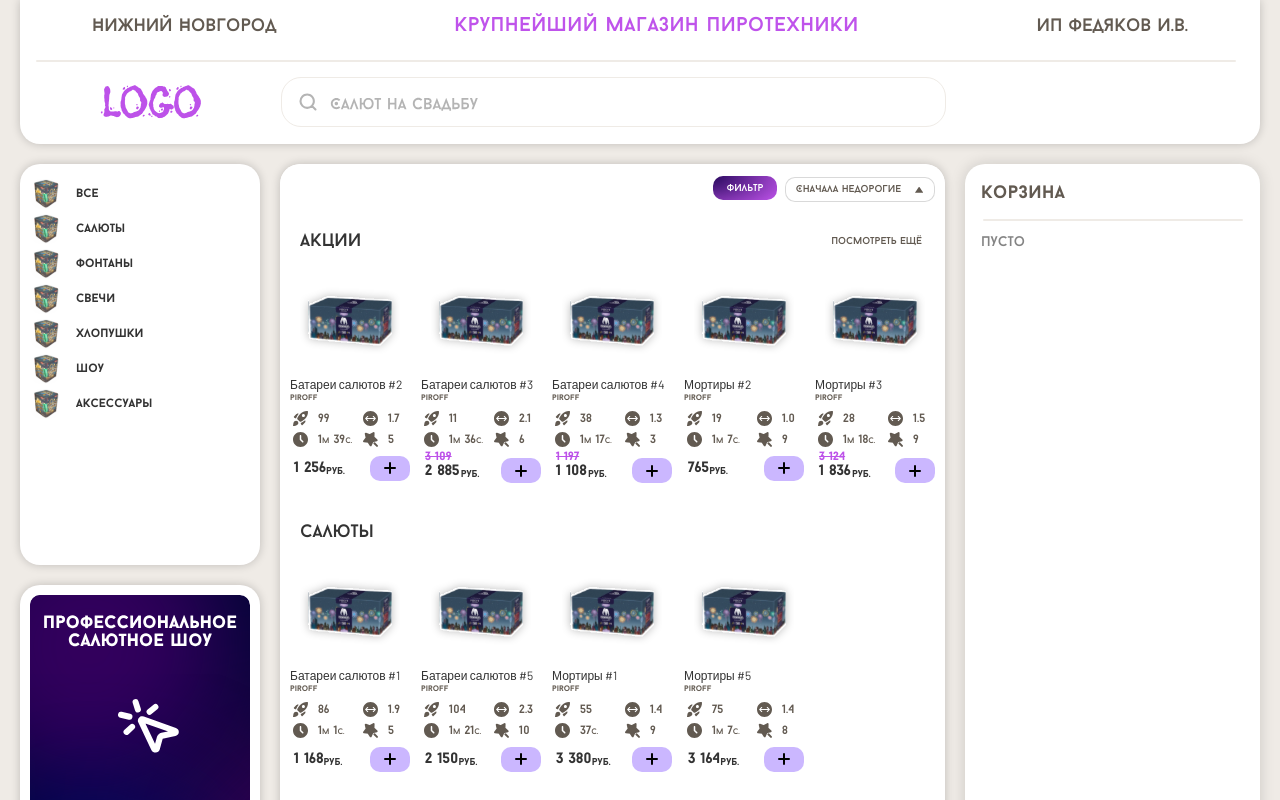
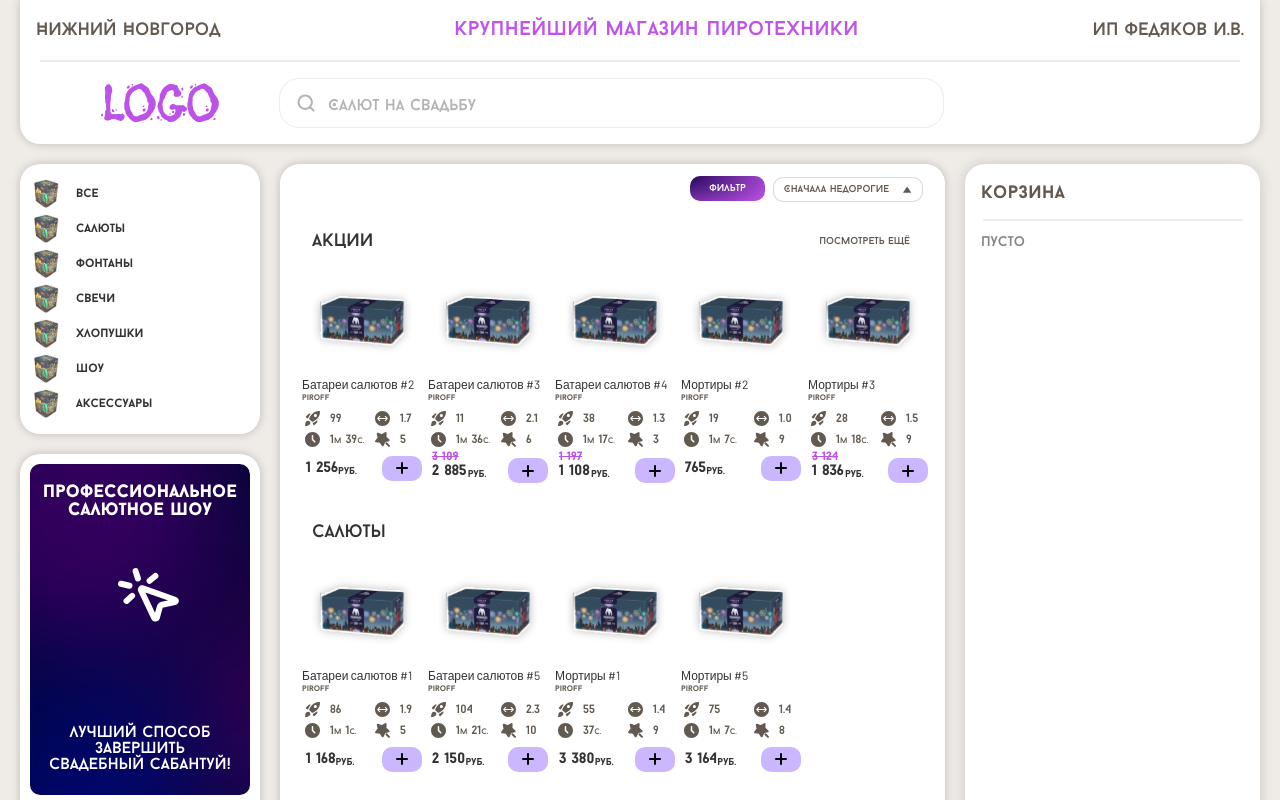
Before and after one commit to VladosGoneGG/FIREWORK, a React (Vite) app: page / in a window 1280 px wide. Both pictures are taken after a click on the button "все". Shown: the top 800 px of the page. Built offline with nearby package versions, Linux system fonts and the light colour scheme.

Commit message:
ver 0.8.5

```diff
--- a/src/components/CategoryFilter/CategoryFilter.jsx
+++ b/src/components/CategoryFilter/CategoryFilter.jsx
@@ -61,7 +61,7 @@ const CategoryFilter = ({ onAnyCategoryClick }) => {
 	}
 
 	return (
-		<aside className='w-[240px] min-h-[401px] bg-white rounded-[20px] p-2.5 shadow-[0_0_10px_0_rgba(0,0,0,0.2)] font-baron lowercase font-bold '>
+		<aside className='w-[240px] max-h-[401px] bg-white rounded-[20px] p-2.5 shadow-[0_0_10px_0_rgba(0,0,0,0.2)] font-baron lowercase font-bold '>
 			<ul className='space-y-1'>
 				{list.map(cat => {
 					const key = norm(cat.name)
--- a/src/components/Header/Header.jsx
+++ b/src/components/Header/Header.jsx
@@ -3,33 +3,64 @@ import Logo from '../../assets/SVG/LOGO.svg'
 
 const Header = ({ rightSlot }) => {
 	return (
-		<header className='w-[1240px] h-[144px] rounded-b-[20px] shadow-[0_0_10px_0_rgba(0,0,0,0.2)] bg-white'>
-			<div className='mx-auto max-w-[1240px] px-4 py-3'>
-				<div className='flex items-center justify-between select-none'>
-					<div>
-						<p className='font-baron ml-14 text-[18px] text-[#625a51]'>
-							Нижний Новгород
-						</p>
-					</div>
-					<h2 className='font-baron text-[#bf53eb] text-xl tracking-wide'>
+		<header
+			className='
+        mx-auto
+        w-[min(1240px,calc(100vw-20px))]
+        bg-white rounded-b-[20px]
+        shadow-[0_0_10px_0_rgba(0,0,0,0.2)]
+      '
+		>
+			<div className='py-4'>
+				{/* Верхняя строка */}
+				<div className='flex items-center justify-between gap-6 select-none px-4'>
+					<p className='font-baron text-[#625a51] text-[18px]'>
+						Нижний Новгород
+					</p>
+
+					<h2
+						className='
+              font-baron text-[#bf53eb] tracking-wide
+              text-xl text-center truncate max-w-[60%]
+            '
+						title='крупнейший магазин пиротехники'
+					>
 						крупнейший магазин пиротехники
 					</h2>
-					<div className='text-[18px] mr-14 font-baron text-[#625a51]'>
+
+					<div
+						className='
+              font-baron text-[#625a51] text-[18px]
+              text-right truncate max-w-[40%]
+            '
+						title='ип федяков и.в.'
+					>
 						ип федяков и.в.
 					</div>
 				</div>
 
-				<div className='w-[1200px] h-[2px] mt-[20px] mb-[15px] rounded-[20px] bg-[#efebe6]' />
+				{/* Разделитель */}
+				<div className='mx-auto my-4 h-[2px] rounded-[20px] bg-[#efebe6] w-[min(1200px,calc(100%-40px))]' />
 
-				<div className='flex items-center gap-20'>
-					<a href='/'>
-						<img src={Logo} alt='Логотип' className='ml-[64px]' />
+				{/* Нижняя строка: ЛОГОТИП + ПОИСК В ОДНУ СТРОКУ */}
+				<div className='flex items-center  gap-15 px-4'>
+					<a href='/' className='shrink-0'>
+						<img
+							src={Logo}
+							alt='Логотип'
+							className='ml-[64px] h-[40px] w-auto'
+						/>
 					</a>
-					{/* сюда придёт SearchBar из App */}
-					{rightSlot}
+
+					{/* Поиск/правый слот — справа, в ту же строку */}
+					<div className='flex-1 min-w-0 flex '>
+						{/* ограничиваем ширину под SearchHeader */}
+						<div className='w-full max-w-[665px]'>{rightSlot}</div>
+					</div>
 				</div>
 			</div>
 		</header>
 	)
 }
+
 export default Header
--- a/src/components/ProductCardMini/ProductCardMini.jsx
+++ b/src/components/ProductCardMini/ProductCardMini.jsx
@@ -68,7 +68,7 @@ function ProductCardMini({ product, onSelect }) {
 			onClick={handleSelect}
 			onKeyDown={onKey}
 			title={name}
-			className='w-[120px] h-[206px] bg-white'
+			className='w-[120px]  h-[206px] bg-white'
 		>
 			<div className='h-full w-full flex flex-col  font-baron'>
 				{/* Фото 100×100 */}
--- a/src/components/ProductDetails/ProductDetails.jsx
+++ b/src/components/ProductDetails/ProductDetails.jsx
@@ -6,14 +6,6 @@ import MediaBlock from './parts/MediaBlock'
 import RelatedBlock from './parts/RelatedBlock'
 import SideInfoCard from './parts/SideInfoCard'
 
-/**
- * Props:
- * - product: Product
- * - related: Product[]
- * - onBack: () => void
- * - onOpenSubcategory: (payload) => void
- * - onSelectProduct?: (product)=>void
- */
 const ProductDetails = ({
 	product,
 	related = [],
@@ -36,10 +28,13 @@ const ProductDetails = ({
 					<SideInfoCard product={product} img={img} inStock={inStock} />
 				</div>
 
-				{/* низ: описание + «добавь в набор»; без прокрутки, как в исходной задумке */}
-				<div className='flex-1 min-h-0'>
+				{/* низ: описание + «добавь в набор» */}
+				<div className='flex-1 min-h-0 flex flex-col'>
+					{/* описание остаётся сверху/по центру, если нужно — оберни в контейнер и центрируй */}
 					<DescriptionBlock description={product.description} />
 
+					{/* прижимаем «добавь в набор» к нижнему краю */}
+					<div className='mt-auto w-full flex flex-col justify-end'>
 						<RelatedBlock
 							related={related}
 							currentCategory={product.category}
@@ -50,6 +45,7 @@ const ProductDetails = ({
 						/>
 					</div>
 				</div>
+			</div>
 		</section>
 	)
 }
--- a/src/components/ProductDetails/parts/RelatedBlock.jsx
+++ b/src/components/ProductDetails/parts/RelatedBlock.jsx
@@ -29,7 +29,7 @@ const RelatedBlock = ({
 				</button>
 			</div>
 
-			<div className='grid grid-cols-7 gap-2.5 overflow-y-auto scroll-hidden'>
+			<div className='grid grid-cols-7 mt-[10px] gap-2.5 overflow-y-auto scroll-hidden'>
 				{related.slice(0, 7).map(p => (
 					<ProductCardMini
 						key={p.id}
--- a/src/components/ProductSection/ProductSection.jsx
+++ b/src/components/ProductSection/ProductSection.jsx
@@ -1,3 +1,4 @@
+// src/components/ProductSection/ProductSection.jsx
 import { AnimatePresence, motion } from 'motion/react'
 import { useEffect, useMemo, useState } from 'react'
 import ProductCardMini from '../ProductCardMini/ProductCardMini'
@@ -10,10 +11,11 @@ const ProductSection = ({
 	onOpenSubcategory,
 	loading = false,
 }) => {
+	// минимум 5 карточек, если есть
 	const [visibleCount, setVisibleCount] = useState(5)
 
 	useEffect(() => {
-		setVisibleCount(5)
+		setVisibleCount(Math.min(5, products.length || 0))
 	}, [products])
 
 	const visible = useMemo(
@@ -22,11 +24,13 @@ const ProductSection = ({
 	)
 
 	const handleOpenMore = () => {
-		if (onOpenSubcategory) onOpenSubcategory({ title, products })
-		else setVisibleCount(c => c + 5)
+		if (onOpenSubcategory) {
+			onOpenSubcategory({ title, products })
+		} else {
+			setVisibleCount(c => Math.min(c + 5, products.length))
+		}
 	}
 
-	// единый мягкий эффект: без «заезда вниз», чтобы низ не резало
 	const FX_IN = {
 		opacity: 1,
 		y: 0,
@@ -42,7 +46,8 @@ const ProductSection = ({
 		<section className='space-y-3'>
 			<div className='flex items-center justify-between'>
 				<h3 className='text-[18px] lowercase font-baron pl-5'>{title}</h3>
-				{!loading && products.length > 5 && (
+
+				{!loading && products.length > visibleCount && (
 					<button
 						type='button'
 						onClick={handleOpenMore}
@@ -53,9 +58,10 @@ const ProductSection = ({
 				)}
 			</div>
 
-			{/* overflow-visible + небольшой нижний паддинг, чтобы анимация не упиралась в край */}
+			{/* минимум 5 колонок на десктопах */}
 			<div className='grid grid-cols-5 gap-[11px] p-2.5 overflow-visible pb-3'>
 				{loading ? (
+					// два ряда по 5 — выглядит ровно
 					Array.from({ length: 10 }).map((_, i) => (
 						<ProductCardMiniSkeleton key={i} />
 					))
--- a/src/components/ProductsPage/ProductPage.jsx
+++ b/src/components/ProductsPage/ProductPage.jsx
@@ -142,15 +142,11 @@ const ProductsPage = ({
 
 	const closeSubcategory = useCallback(() => setActiveSub(null), [])
 
-	// Единый эффект (как у «Посмотреть ещё»)
+	// Мягкий fade (без сдвигов)
 	const FX = {
-		initial: { opacity: 0, y: 8 },
-		enter: {
-			opacity: 1,
-			y: 0,
-			transition: { duration: 0.18, ease: 'easeOut' },
-		},
-		exit: { opacity: 0, y: 8, transition: { duration: 0.14, ease: 'easeIn' } },
+		initial: { opacity: 0 },
+		enter: { opacity: 1, transition: { duration: 0.16, ease: 'easeOut' } },
+		exit: { opacity: 0, transition: { duration: 0.12, ease: 'easeIn' } },
 	}
 
 	const shouldShowSlider =
@@ -159,12 +155,12 @@ const ProductsPage = ({
 	const FilterBar = (
 		<div className='flex items-center gap-2 p-2.5'>
 			<div className='pl-2.5 text-lg font-baron' />
-			<div className='ml-auto flex items-center gap-2'>
+			<div className='ml-auto flex items-center ju gap-2'>
 				<button
 					type='button'
 					onClick={() => onToggleFilters?.(!filtersOpen)}
 					className={[
-						'w-16 h-6 px-[5px] py-1 rounded-[10px] font-baron text-[10px]',
+						'w-[75px] h-[25px] px-[5px] py-1 rounded-[10px] font-baron text-[10px]',
 						filtersOpen ? 'bg-[#EFEBE7] text-[#BD52E9]' : 'btn-firework-filter',
 					].join(' ')}
 				>
@@ -177,7 +173,7 @@ const ProductsPage = ({
 
 	const view = activeSub ? 'sub' : 'home'
 
-	// ⬇️ Лочим скролл страницы при открытой карточке + компенсируем ширину скроллбара
+	// Лочим скролл страницы при открытой карточке + компенсируем ширину скроллбара
 	useEffect(() => {
 		if (!selectedProduct) return
 		const root = document.documentElement
@@ -194,13 +190,12 @@ const ProductsPage = ({
 
 	return (
 		<LayoutGroup id='products-page'>
-			{/* фиксированная минимальная высота — страница не «прыгает» при оверлее */}
 			<div
-				className={`relative rounded-[20px] overflow-hidden bg-white ${
-					selectedProduct ? 'h-[834px]' : 'min-h-[834px]'
-				}`}
+				className={`relative bg-white rounded-[20px] overflow-hidden mx-auto
+                w-full max-w-[1200px] px-4 lg:px-3 md:px-2
+                ${selectedProduct ? 'h-[834px]' : 'min-h-[834px]'}`}
 			>
-				{/* ==== БАЗОВЫЙ СЛОЙ (HOME/SUB) — всегда смонтирован. Замораживаем, когда открыт details. ==== */}
+				{/* ==== БАЗОВЫЙ СЛОЙ ==== */}
 				<motion.div layout='position'>
 					<motion.div
 						layout='position'
@@ -214,28 +209,23 @@ const ProductsPage = ({
 							width: '100%',
 						}}
 					>
-						<AnimatePresence mode='wait' initial={false}>
-							{view === 'sub' ? (
+						{/* ТОП: слайдер/фильтр — только на HOME (чтобы не было дубля с панелью) */}
+						{view === 'home' && (
 							<motion.div
-									key='sub'
 								layout='position'
 								variants={FX}
 								initial='initial'
 								animate='enter'
 								exit='exit'
 							>
-									<SubcategoryPanel
-										title={activeSub?.title}
-										products={sortedApplied}
-										onClose={closeSubcategory}
-										onSelectProduct={openDetails}
-										onOpenFilters={() => onToggleFilters?.(!filtersOpen)}
-										sort={sortKey}
-										onChangeSort={setSortKey}
-										filtersOpen={filtersOpen}
-									/>
+								{shouldShowSlider ? <PromoSlider active /> : FilterBar}
 							</motion.div>
-							) : (
+						)}
+
+						{/* КОНТЕНТ: список категорий <-> субкатегория, подменяем на месте */}
+						<div className='mt-4'>
+							<AnimatePresence mode='wait' initial={false}>
+								{view === 'home' ? (
 									<motion.div
 										key='home'
 										layout='position'
@@ -243,36 +233,8 @@ const ProductsPage = ({
 										initial='initial'
 										animate='enter'
 										exit='exit'
+										className='space-y-6'
 									>
-									<motion.div layout='position'>
-										<AnimatePresence mode='wait' initial={false}>
-											{shouldShowSlider ? (
-												<motion.div
-													key='slider'
-													layout='position'
-													variants={FX}
-													initial='initial'
-													animate='enter'
-													exit='exit'
-												>
-													<PromoSlider active />
-												</motion.div>
-											) : (
-												<motion.div
-													key='filterbar'
-													layout='position'
-													variants={FX}
-													initial='initial'
-													animate='enter'
-													exit='exit'
-												>
-													{FilterBar}
-												</motion.div>
-											)}
-										</AnimatePresence>
-									</motion.div>
-
-									<motion.div layout='position' className='mt-4 space-y-6'>
 										{sections.map(sec => (
 											<motion.div
 												key={sec.title}
@@ -299,16 +261,37 @@ const ProductsPage = ({
 											</motion.div>
 										))}
 									</motion.div>
+								) : (
+									<motion.div
+										key='sub'
+										layout='position'
+										variants={FX}
+										initial='initial'
+										animate='enter'
+										exit='exit'
+									>
+										{/* Сама панель появляется ровно на месте списка категорий */}
+										<SubcategoryPanel
+											title={activeSub?.title}
+											products={sortedApplied}
+											onClose={closeSubcategory}
+											onSelectProduct={openDetails}
+											onOpenFilters={() => onToggleFilters?.(!filtersOpen)}
+											sort={sortKey}
+											onChangeSort={setSortKey}
+											filtersOpen={filtersOpen}
+										/>
 									</motion.div>
 								)}
 							</AnimatePresence>
+						</div>
 					</motion.div>
 				</motion.div>
 
-				{/* ==== ДЕТАЛИ — абсолютный непрозрачный оверлей, анимируем контент. ==== */}
+				{/* ==== ДЕТАЛИ — абсолютный оверлей ==== */}
 				<AnimatePresence initial={false} mode='wait'>
 					{selectedProduct && (
-						<div className='absolute inset-0 z-10 bg-white '>
+						<div className='absolute inset-0 z-10 bg-white'>
 							<motion.div
 								key='details-content'
 								variants={FX}
@@ -316,7 +299,7 @@ const ProductsPage = ({
 								animate='enter'
 								exit='exit'
 								className='h-full'
-								style={{ willChange: 'opacity, transform' }}
+								style={{ willChange: 'opacity' }}
 							>
 								<ProductDetails
 									product={selectedProduct}
--- a/src/components/SubcategoryOverlay/SubcategoryOverlay.jsx
+++ b/src/components/SubcategoryOverlay/SubcategoryOverlay.jsx
@@ -1,4 +1,5 @@
 // src/components/SubcategoryOverlay/SubcategoryOverlay.jsx
+import { motion } from 'motion/react'
 import { memo, useCallback, useState } from 'react'
 
 // ===== демо-списки (для вида; на фильтр не влияют) =====
@@ -10,7 +11,7 @@ const POWER_LEVELS = ['слабый', 'средний', 'мощный']
 // ===== утилы =====
 const nnum = v => (Number.isFinite(Number(v)) ? Number(v) : 0)
 
-// ===== двойной слайдер цены (фикс: обе ручки двигаются) =====
+// ===== двойной слайдер цены =====
 const RangeDual = memo(function RangeDual({
 	min = 0,
 	max = 20000,
@@ -53,7 +54,6 @@ const RangeDual = memo(function RangeDual({
 				className='absolute left-0 right-0 top-1/2 -translate-y-1/2 h-[2px] rounded-[20px]'
 				style={trackStyle}
 			/>
-
 			{/* маркеры */}
 			<div
 				className='absolute -translate-x-1/2 top-1/2 -translate-y-1/2 w-[10px] h-[10px] rounded-full bg-[#BF53EA] pointer-events-none'
@@ -63,9 +63,7 @@ const RangeDual = memo(function RangeDual({
 				className='absolute -translate-x-1/2 top-1/2 -translate-y-1/2 w-[10px] h-[10px] rounded-full bg-[#BF53EA] pointer-events-none'
 				style={{ left: `${pMax}%` }}
 			/>
-
 			{/* хитрость: ограничиваем кликабельную область каждого range */}
-			{/* min-range — только слева до правой ручки */}
 			<input
 				type='range'
 				min={min}
@@ -74,14 +72,9 @@ const RangeDual = memo(function RangeDual({
 				value={vMin}
 				onChange={handleMin}
 				className='absolute top-0 bottom-0 appearance-none bg-transparent cursor-pointer'
-				style={{
-					left: 0,
-					right: `${100 - pMax}%`, // ширина = pMax%
-					accentColor: '#BF53EA',
-				}}
+				style={{ left: 0, right: `${100 - pMax}%`, accentColor: '#BF53EA' }}
 				aria-label='Минимальная цена'
 			/>
-			{/* max-range — только справа от левой ручки */}
 			<input
 				type='range'
 				min={min}
@@ -90,11 +83,7 @@ const RangeDual = memo(function RangeDual({
 				value={vMax}
 				onChange={handleMax}
 				className='absolute top-0 bottom-0 appearance-none bg-transparent cursor-pointer'
-				style={{
-					left: `${pMin}%`,
-					right: 0,
-					accentColor: '#BF53EA',
-				}}
+				style={{ left: `${pMin}%`, right: 0, accentColor: '#BF53EA' }}
 				aria-label='Максимальная цена'
 			/>
 		</div>
@@ -124,18 +113,17 @@ function Divider() {
 	)
 }
 
-// строка-чекбокс: круг слева, текст справа; белый фон, одна строка
 function WhiteCheckRow({ label, checked, onToggle }) {
 	return (
 		<button
 			type='button'
 			onClick={onToggle}
 			className={[
-				'w-full h-[24px] px-2  ',
-				'bg-white ',
+				'w-full h-[24px] px-2',
+				'bg-white',
 				checked ? 'ring-[#BD52E9]' : 'ring-[#D9D9D9]',
 				'flex items-center gap-2 text-[10px] font-baron text-black',
-				' active:bg-[#efece7] transition',
+				'active:bg-[#efece7] transition',
 			].join(' ')}
 			aria-pressed={checked}
 			title={label}
@@ -153,6 +141,21 @@ function WhiteCheckRow({ label, checked, onToggle }) {
 	)
 }
 
+// === Варианты анимации (бесшовное раскрытие на месте панели) ===
+// Используем clip-path, чтобы панель «разворачивалась», не сдвигая низ.
+const overlayVariants = {
+	closed: {
+		opacity: 0,
+		clipPath: 'inset(0 0 100% 0 round 20px)',
+		transition: { duration: 0.14, ease: 'easeIn' },
+	},
+	open: {
+		opacity: 1,
+		clipPath: 'inset(0 0 0% 0 round 20px)',
+		transition: { duration: 0.18, ease: 'easeOut' },
+	},
+}
+
 export default function SubcategoryOverlay({
 	isOpen,
 	onApply,
@@ -163,7 +166,6 @@ export default function SubcategoryOverlay({
 	setField,
 	reset,
 }) {
-	// РАБОТАЮЩИЕ фильтры: цена, в наличии, сертификат
 	const priceMin = nnum(form?.price?.min ?? 0)
 	const priceMax = nnum(form?.price?.max ?? 20000)
 	const onPriceChange = useCallback(
@@ -174,54 +176,71 @@ export default function SubcategoryOverlay({
 		[setField]
 	)
 
-	// ДЕМО-группы (не влияют на фильтрацию)
+	// ДЕМО-группы (визуальные)
 	const [demoTypes, setDemoTypes] = useState([])
 	const [demoMans, setDemoMans] = useState([])
 	const [demoShots, setDemoShots] = useState([])
 	const [demoPower, setDemoPower] = useState([])
-
-	const toggleDemo = (arr, setArr, val) => {
+	const toggleDemo = (arr, setArr, val) =>
 		setArr(prev =>
 			prev.includes(val) ? prev.filter(x => x !== val) : [...prev, val]
 		)
-	}
 
 	return (
+		// Внешний контейнер остаётся на месте — не двигаем страницу
 		<div
 			className={[
 				'absolute left-0 top-0 w-full h-full',
-				'transform-gpu will-change-transform transition-all duration-300',
-				isOpen
-					? 'translate-y-0 opacity-100 pointer-events-auto'
-					: '-translate-y-[105%] opacity-0 pointer-events-none',
+				'pointer-events-none', // клики только у внутренней панели, когда открыта
 				'z-0',
 			].join(' ')}
 			aria-hidden={!isOpen}
 		>
-			<div className='w-[240px] h-[834px] bg-white rounded-[20px] shadow-[0_0_10px_0_rgba(0,0,0,0.20)] overflow-hidden flex flex-col'>
+			{/* Сама панель фильтров. НИКАКИХ translate — только clip-path + opacity */}
+			<motion.div
+				variants={overlayVariants}
+				initial={false}
+				animate={isOpen ? 'open' : 'closed'}
+				className='pointer-events-auto w-[240px] h-[834px] bg-white rounded-[20px] shadow-[0_0_10px_0_rgba(0,0,0,0.20)] overflow-hidden flex flex-col'
+				style={{ transformOrigin: 'top left' }}
+			>
 				{/* header */}
 				<div className='px-5 pt-4 pb-2 relative top-[2px]'>
-					<div className='text-[#625A51]  text-lg font-baron lowercase'>
+					<div className='text-[#625A51] text-lg font-baron lowercase'>
 						фильтры
 					</div>
 					<div className='w-[204px] h-[2px] bg-[#EFEBE6] rounded-[20px] mt-2 mx-auto' />
 					<button
 						type='button'
 						onClick={onClose}
-						className='absolute top-2 right-2 w-6 h-6 grid place-items-center rounded hover:bg-black/5'
+						className='absolute top-2 right-2 w-6 h-6 grid place-items-center rounded text-[#625A51] hover:text-[#BD52E9] transition-colors focus:outline-none cursor-pointer'
 						aria-label='Закрыть'
 						title='Закрыть'
 					>
-						×
+						<svg
+							width='20'
+							height='20'
+							viewBox='0 0 20 20'
+							fill='none'
+							xmlns='http://www.w3.org/2000/svg'
+							className='pointer-events-none'
+						>
+							<path
+								d='M14.0625 5.9375L5.9375 14.0625M5.9375 5.9375L14.0625 14.0625'
+								stroke='currentColor'
+								strokeWidth='2'
+								strokeLinecap='round'
+								strokeLinejoin='round'
+							/>
+						</svg>
 					</button>
 				</div>
 
-				{/* body: min-h-0 чтобы скролл не толкал футер */}
+				{/* body */}
 				<div className='flex-1 min-h-0 overflow-y-auto scroll-hidden px-[18px] pb-2'>
 					{/* Цена */}
 					<div className='mt-4'>
 						<div className='text-black text-[12px] font-baron mb-2'>Цена</div>
-
 						<RangeDual
 							min={0}
 							max={20000}
@@ -231,8 +250,6 @@ export default function SubcategoryOverlay({
 							onChange={onPriceChange}
 							className='mx-[2px]'
 						/>
-
-						{/* расстояние ровно 10px */}
 						<div className='mt-3 grid grid-cols-2 gap-[10px]'>
 							<BadgeInput
 								label='от'
@@ -251,7 +268,7 @@ export default function SubcategoryOverlay({
 						<Divider />
 					</div>
 
-					{/* Тип товара — ДЕМО (колонкой, по 1 строке) */}
+					{/* Тип товара — ДЕМО */}
 					<div className='mt-2'>
 						<div className='text-black text-[12px] font-baron mb-2'>
 							тип товара
@@ -357,7 +374,7 @@ export default function SubcategoryOverlay({
 					</div>
 				</div>
 
-				{/* footer (фиксирован снизу) */}
+				{/* footer */}
 				<div className='px-2.5 pb-3 pt-2'>
 					<div className='text-center text-zinc-300 text-[8px] font-baron'>
 						найдено {resultsCount} товар(ов)
@@ -374,14 +391,14 @@ export default function SubcategoryOverlay({
 							type='button'
 							onClick={onApply}
 							className='w-1/2 h-[25px] px-[5px] py-[4px] rounded-[10px] text-white text-[10px] font-baron
-                         bg-[radial-gradient(ellipse_173.76%_142.27%_at_-13.16%_-0%,_#1D0353_0%,_#C054EB_100%)]
-                         hover:opacity-95 active:opacity-90 transition-colors'
+                bg-[radial-gradient(ellipse_173.76%_142.27%_at_-13.16%_-0%,_#1D0353_0%,_#C054EB_100%)]
+                hover:opacity-95 active:opacity-90 transition-colors'
 						>
 							показать
 						</button>
 					</div>
 				</div>
-			</div>
+			</motion.div>
 		</div>
 	)
 }
```
Also changed, not shown: src/components/SearchHeader/SearchHeader.jsx (+22 -12 lines). Lines whose indentation alone changed are shown as unchanged.
